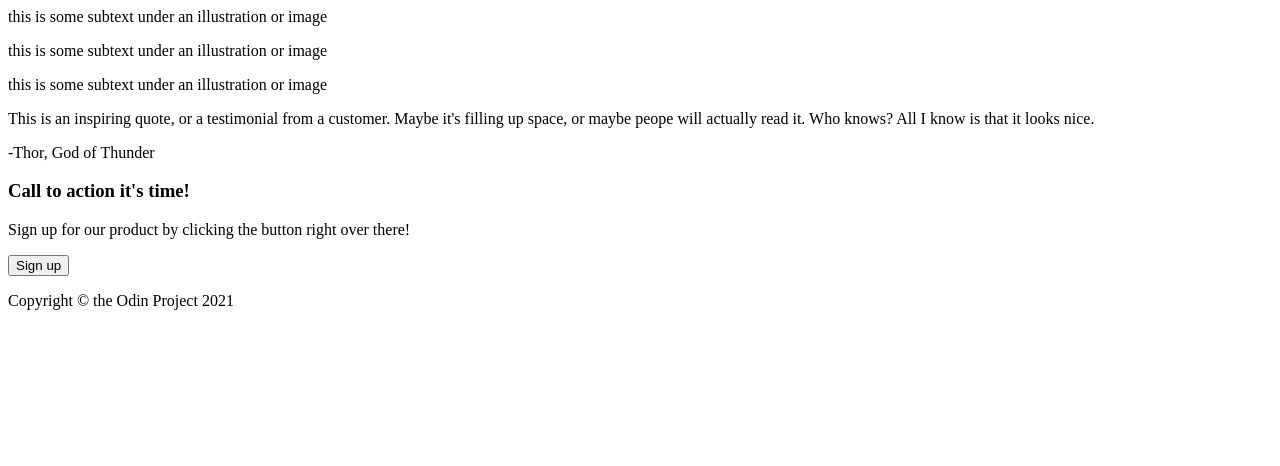
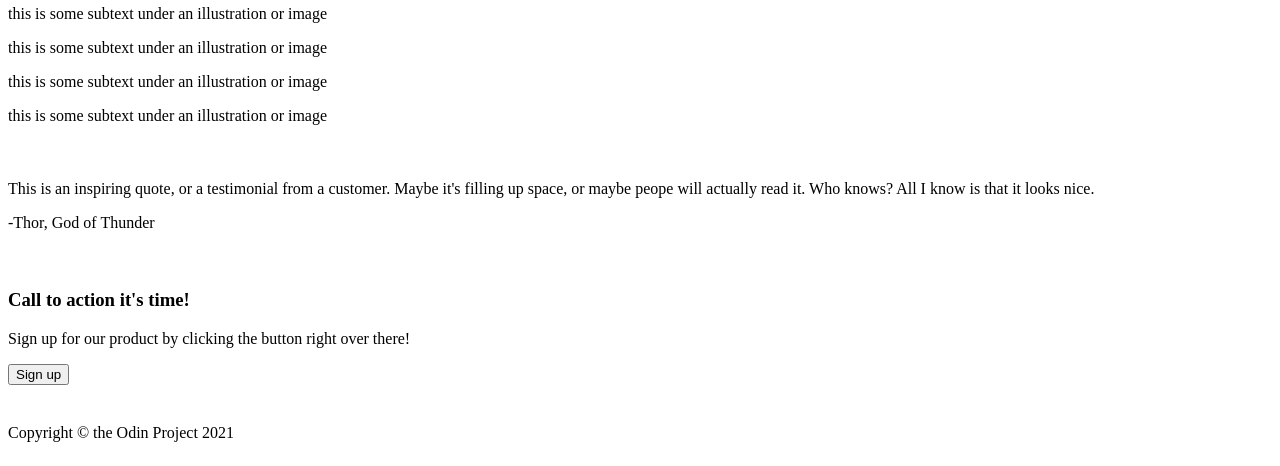
Before and after one commit to EjembiEmmanuel/Odin-landing-page, a plain HTML site: page index.html in a window 1280 px wide. Shown: the part 350-816 px from the top of the page. Drawn offline with Linux system fonts and the light colour scheme.

Commit message:
Added css rules to the body

```diff
--- a/index.html
+++ b/index.html
@@ -4,6 +4,8 @@
     <meta charset="UTF-8">
     <meta http-equiv="X-UA-Compatible" content="IE=edge">
     <meta name="viewport" content="width=device-width, initial-scale=1.0">
+    <link rel="stylesheet" href="styles.css">
+
     <title>Landing Page</title>
 </head>
 <body>
--- /dev/null
+++ b/styles.css
@@ -0,0 +1,6 @@
+body {
+    display: flex;
+    flex-direction: column;
+    min-height: 100vh;
+    justify-content: space-between;
+}
```
